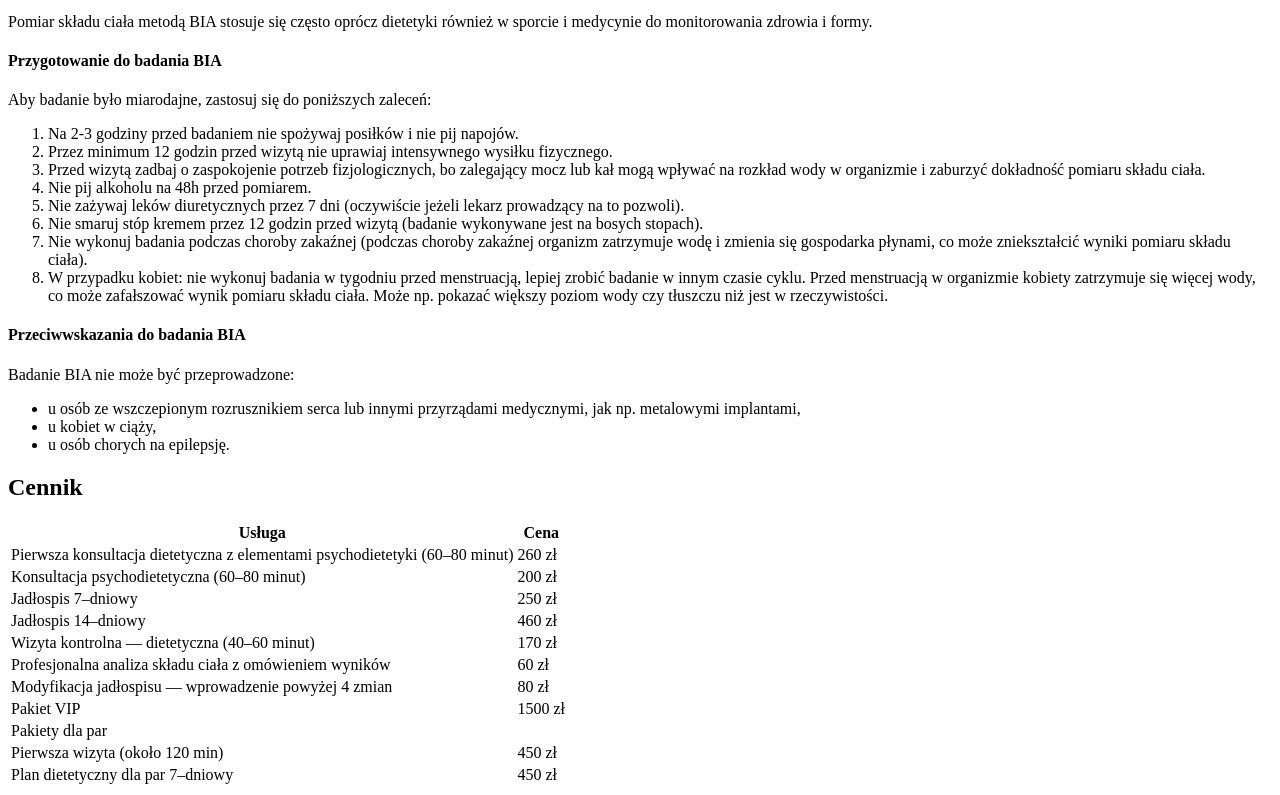
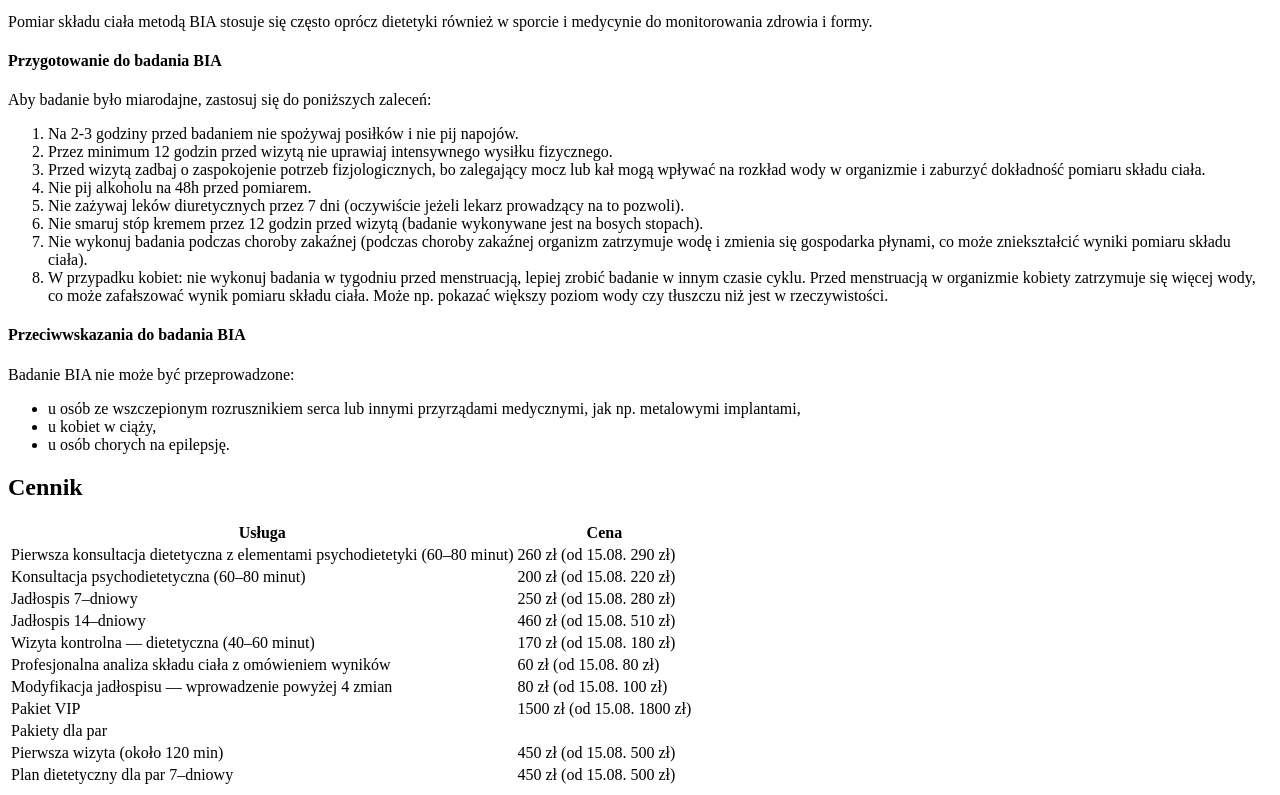
Before and after one commit to Syl-VIA-Zdrowe-Zywienie-i-Dietoterapia/sylviadieta, an Astro site: page /uslugi/content/Psychodietetics in a window 1280 px wide. Shown: the part 2409-3204 px from the top of the page. Built offline with nearby package versions, Linux system fonts and the light colour scheme; Astro itself is replaced by a stand-in of ours.

Commit message:
updated prices

```diff
--- a/src/pages/uslugi/content/Psychodietetics.astro
+++ b/src/pages/uslugi/content/Psychodietetics.astro
@@ -225,49 +225,62 @@
                 <tbody>
                     <tr class="bg-base-200">
                         <td>Pierwsza konsultacja dietetyczna z elementami psychodietetyki (60–80 minut)</td>
-                        <td class="text-right font-medium whitespace-nowrap">260 zł</td>
+                        <td class="text-right font-medium whitespace-nowrap" data-price-current="260" data-price-updated="290" data-effective-date="2026-08-15">260 zł (<span class="font-normal">od 15.08.</span> 290 zł)</td>
                     </tr>
                     <tr>
                         <td>Konsultacja psychodietetyczna (60–80 minut)</td>
-                        <td class="text-right font-medium whitespace-nowrap">200 zł</td>
+                        <td class="text-right font-medium whitespace-nowrap" data-price-current="200" data-price-updated="220" data-effective-date="2026-08-15">200 zł (<span class="font-normal">od 15.08.</span> 220 zł)</td>
                     </tr>
                     <tr class="bg-base-200">
                         <td>Jadłospis 7–dniowy</td>
-                        <td class="text-right font-medium whitespace-nowrap">250 zł</td>
+                        <td class="text-right font-medium whitespace-nowrap" data-price-current="250" data-price-updated="280" data-effective-date="2026-08-15">250 zł (<span class="font-normal">od 15.08.</span> 280 zł)</td>
                     </tr>
                     <tr>
                         <td>Jadłospis 14–dniowy</td>
-                        <td class="text-right font-medium whitespace-nowrap">460 zł</td>
+                        <td class="text-right font-medium whitespace-nowrap" data-price-current="460" data-price-updated="510" data-effective-date="2026-08-15">460 zł (<span class="font-normal">od 15.08.</span> 510 zł)</td>
                     </tr>
                     <tr class="bg-base-200">
                         <td>Wizyta kontrolna — dietetyczna (40–60 minut)</td>
-                        <td class="text-right font-medium whitespace-nowrap">170 zł</td>
+                        <td class="text-right font-medium whitespace-nowrap" data-price-current="170" data-price-updated="180" data-effective-date="2026-08-15">170 zł (<span class="font-normal">od 15.08.</span> 180 zł)</td>
                     </tr>
                     <tr>
                         <td>Profesjonalna analiza składu ciała z omówieniem wyników</td>
-                        <td class="text-right font-medium whitespace-nowrap">60 zł</td>
+                        <td class="text-right font-medium whitespace-nowrap" data-price-current="60" data-price-updated="80" data-effective-date="2026-08-15">60 zł (<span class="font-normal">od 15.08.</span> 80 zł)</td>
                     </tr>
                     <tr class="bg-base-200">
                         <td>Modyfikacja jadłospisu — wprowadzenie powyżej 4 zmian</td>
-                        <td class="text-right font-medium whitespace-nowrap">80 zł</td>
+                        <td class="text-right font-medium whitespace-nowrap" data-price-current="80" data-price-updated="100" data-effective-date="2026-08-15">80 zł (<span class="font-normal">od 15.08.</span> 100 zł)</td>
                     </tr>
                     <tr>
                         <td>Pakiet VIP</td>
-                        <td class="text-right font-medium whitespace-nowrap">1500 zł</td>
+                        <td class="text-right font-medium whitespace-nowrap" data-price-current="1500" data-price-updated="1800" data-effective-date="2026-08-15">1500 zł (<span class="font-normal">od 15.08.</span> 1800 zł)</td>
                     </tr>
                     <tr>
                         <td class="bg-base-300 text-center text-lg font-semibold md:text-xl" colspan="2"><div class="divider my-1">Pakiety dla par</div></td>
                     </tr>
                     <tr>
                         <td>Pierwsza wizyta (około 120 min)</td>
-                        <td class="text-right font-medium whitespace-nowrap">450 zł</td>
+                        <td class="text-right font-medium whitespace-nowrap" data-price-current="450" data-price-updated="500" data-effective-date="2026-08-15">450 zł (<span class="font-normal">od 15.08.</span> 500 zł)</td>
                     </tr>
                     <tr class="bg-base-200">
                         <td>Plan dietetyczny dla par 7–dniowy</td>
-                        <td class="text-right font-medium whitespace-nowrap">450 zł</td>
+                        <td class="text-right font-medium whitespace-nowrap" data-price-current="450" data-price-updated="500" data-effective-date="2026-08-15">450 zł (<span class="font-normal">od 15.08.</span> 500 zł)</td>
                     </tr>
                 </tbody>
             </table>
         </div>
     </div>
+
+    <script is:inline>
+        const effectiveDate = new Date(2026, 7, 15, 0, 0, 0);
+
+        document.querySelectorAll("[data-price-updated]").forEach((priceCell) => {
+            const updatedPrice = priceCell.getAttribute("data-price-updated");
+            const effectiveFrom = priceCell.getAttribute("data-effective-date");
+
+            if (updatedPrice && effectiveFrom && new Date(effectiveFrom) <= new Date()) {
+                priceCell.textContent = `${updatedPrice} zł`;
+            }
+        });
+    </script>
 </section>
```
